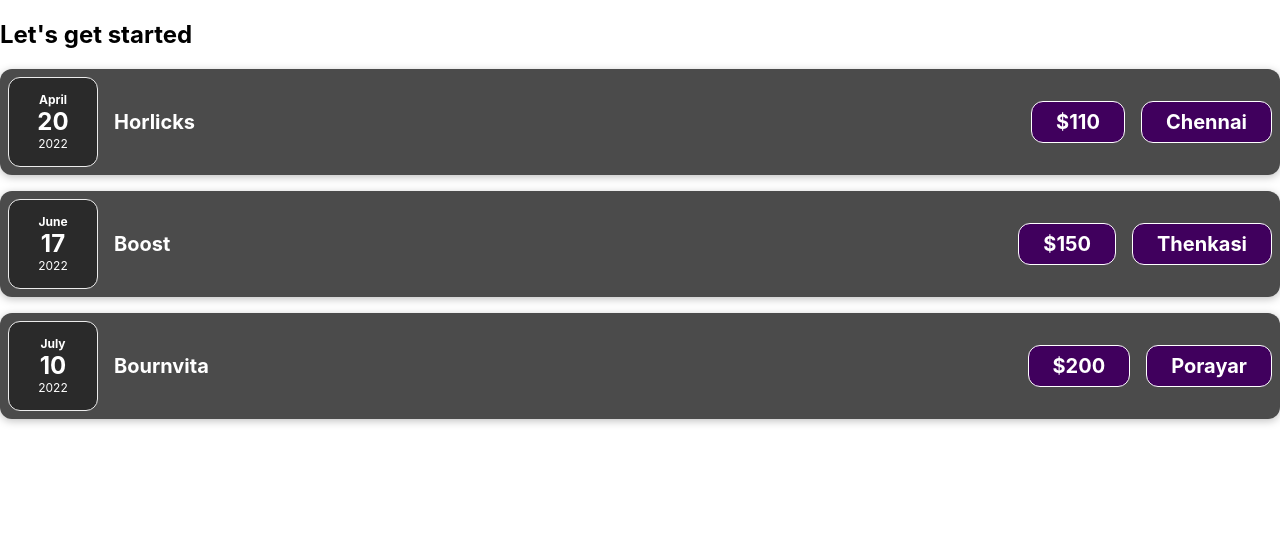
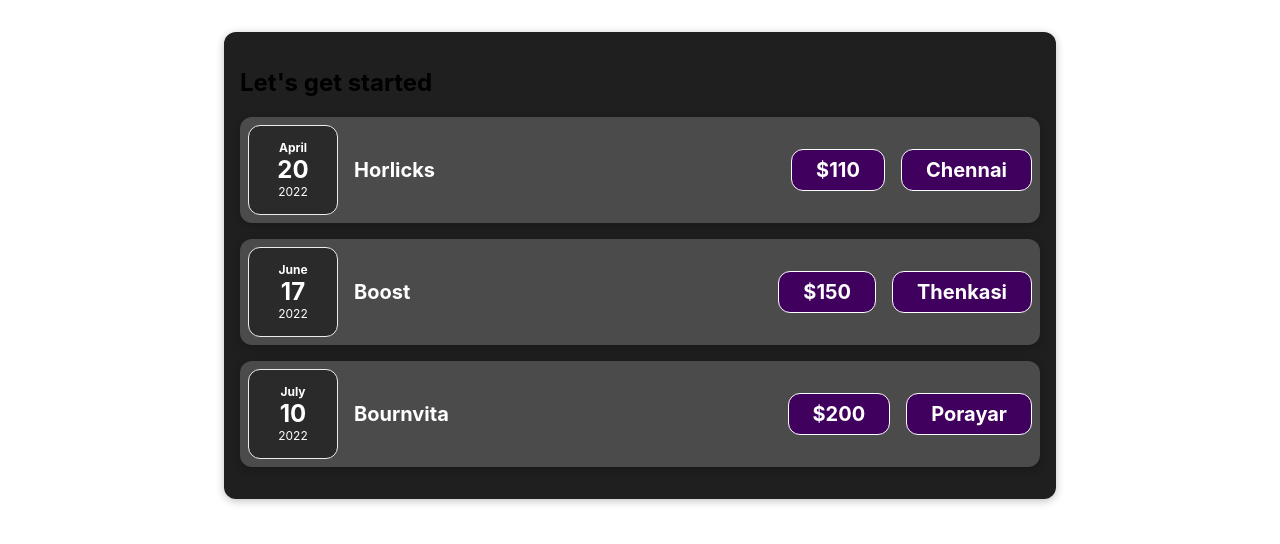
Before and after one commit to reactPlatform/barGraphProject, a React (Create React App) app: page / in a window 1280 px wide. Shown: the top 544 px of the page. Built offline with nearby package versions, Linux system fonts and the light colour scheme.

Commit message:
Fifth Changes

```diff
--- a/src/App.js
+++ b/src/App.js
@@ -1,8 +1,9 @@
 
 import './App.css';
-import ExpenseItem from './components/ExpenseItem';
+import Card from './components/UI/Card';
+import ExpenseItem from './components/Expenses/ExpenseItem';
 
-function App() {
+const App = () => {
   const expenses = [
     {
       date: new Date(2022,3,20),
@@ -24,10 +25,12 @@ function App() {
     },
   ]
   return (
-    <div>
+    <Card className='expenses'>
       <h2>Let's get started</h2>
+
       {expenses.map((expense) => <ExpenseItem date={expense.date} title={expense.title} amount={expense.amount} location={expense.location}></ExpenseItem>)}
-    </div>
+
+    </Card>
   );
 }
 
--- a/src/components/ExpenseDate.js
+++ b/src/components/Expenses/ExpenseDate.js
@@ -1,5 +1,5 @@
 import './ExpenseDate.css';
-function ExpenseDate(props){
+const ExpenseDate = (props) => {
     const month = props.date.toLocaleString('en-US',{month:'long'});
     const day = props.date.toLocaleString('en-US',{day:'2-digit'});
     const year = props.date.getFullYear();
--- a/src/components/ExpenseDetails.js
+++ b/src/components/Expenses/ExpenseDetails.js
@@ -1,4 +1,4 @@
-function ExpenseDetails(props){
+const ExpenseDetails = (props) => {
     return(
         <div className="expense-item__description">
                 <h2>{props.title}</h2>
--- a/src/components/ExpenseItem.css
+++ b/src/components/Expenses/ExpenseItem.css
@@ -3,9 +3,10 @@
     justify-content: space-between;
     align-items: center;
     box-shadow: 0 2px 8px rgba(0, 0, 0, 0.25);
+    border-radius: 12px;
     padding: 0.5rem;
     margin: 1rem 0;
-    border-radius: 12px;
+
     background-color: #4b4b4b;
   }
 
--- a/src/components/ExpenseItem.js
+++ b/src/components/Expenses/ExpenseItem.js
@@ -1,13 +1,14 @@
 import './ExpenseItem.css';
+import Card from '../UI/Card';
 import ExpenseDetails from './ExpenseDetails';
 import ExpenseDate from './ExpenseDate';
-function ExpenseItem(props){
+const ExpenseItem = (props) => {
 
     return(
-        <div className="expense-item">
+        <Card className="expense-item">
            <ExpenseDate date={props.date}/>
             <ExpenseDetails title={props.title} amount={props.amount} location={props.location}/>
-        </div>
+        </Card>
     );
 }
 export default ExpenseItem;
--- /dev/null
+++ b/src/components/UI/Card.css
@@ -0,0 +1,11 @@
+.card{
+    box-shadow: 0 2px 8px rgba(0, 0, 0, 0.25);
+    border-radius: 12px;
+}
+.expenses{
+    padding: 1rem;
+    background-color: rgb(31,31,31);
+    margin: 2rem auto;
+    width: 50rem;
+    max-width: 95%;
+}
--- /dev/null
+++ b/src/components/UI/Card.js
@@ -0,0 +1,8 @@
+import './Card.css';
+const Card = (props) => {
+    const classes = 'card ' + props.className;
+    return(
+        <div className={classes}>{props.children}</div>
+    )
+}
+export default Card;
```
Also changed, not shown: src/components/Expenses/ExpenseDate.css (renamed from src/components/ExpenseDate.css).
